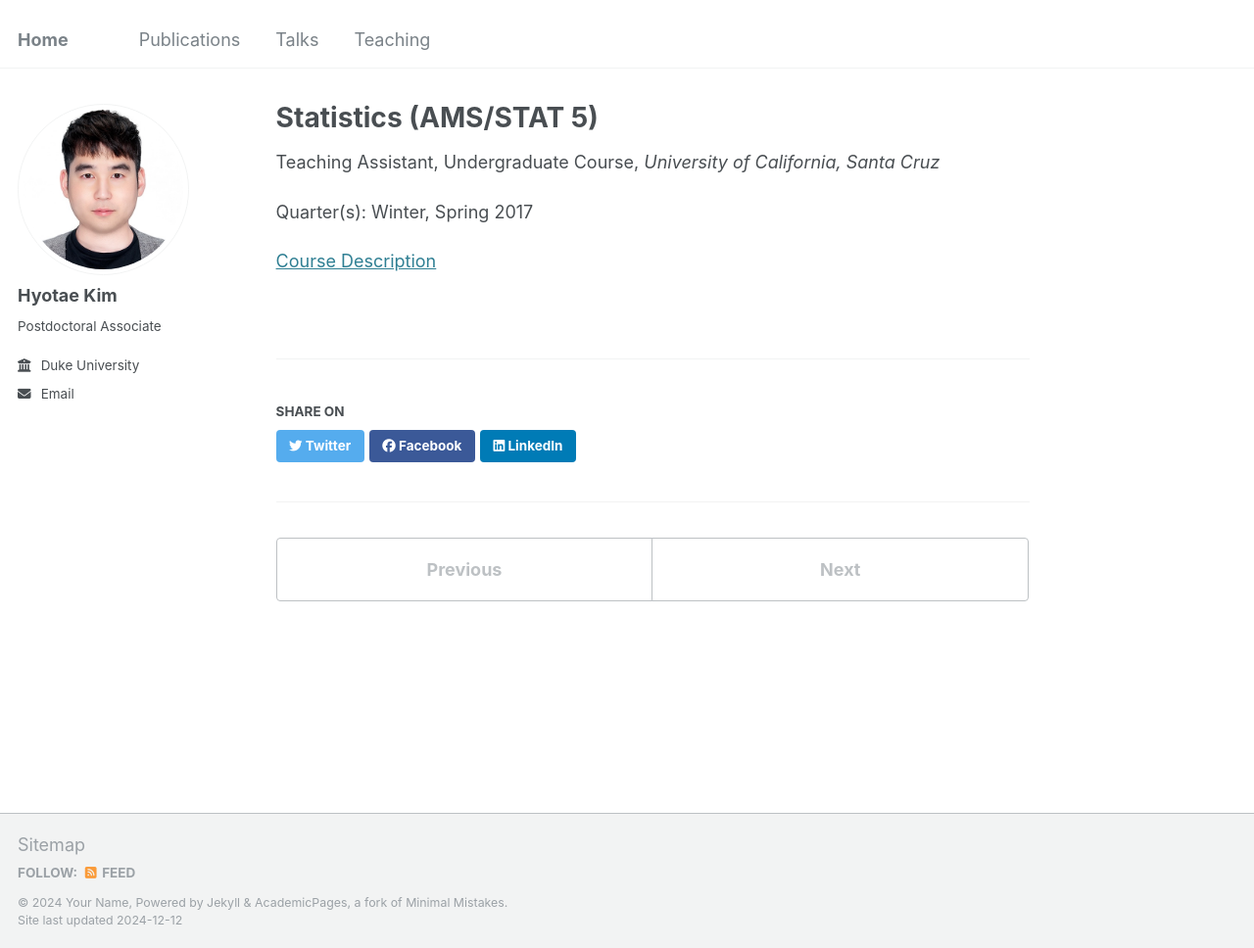
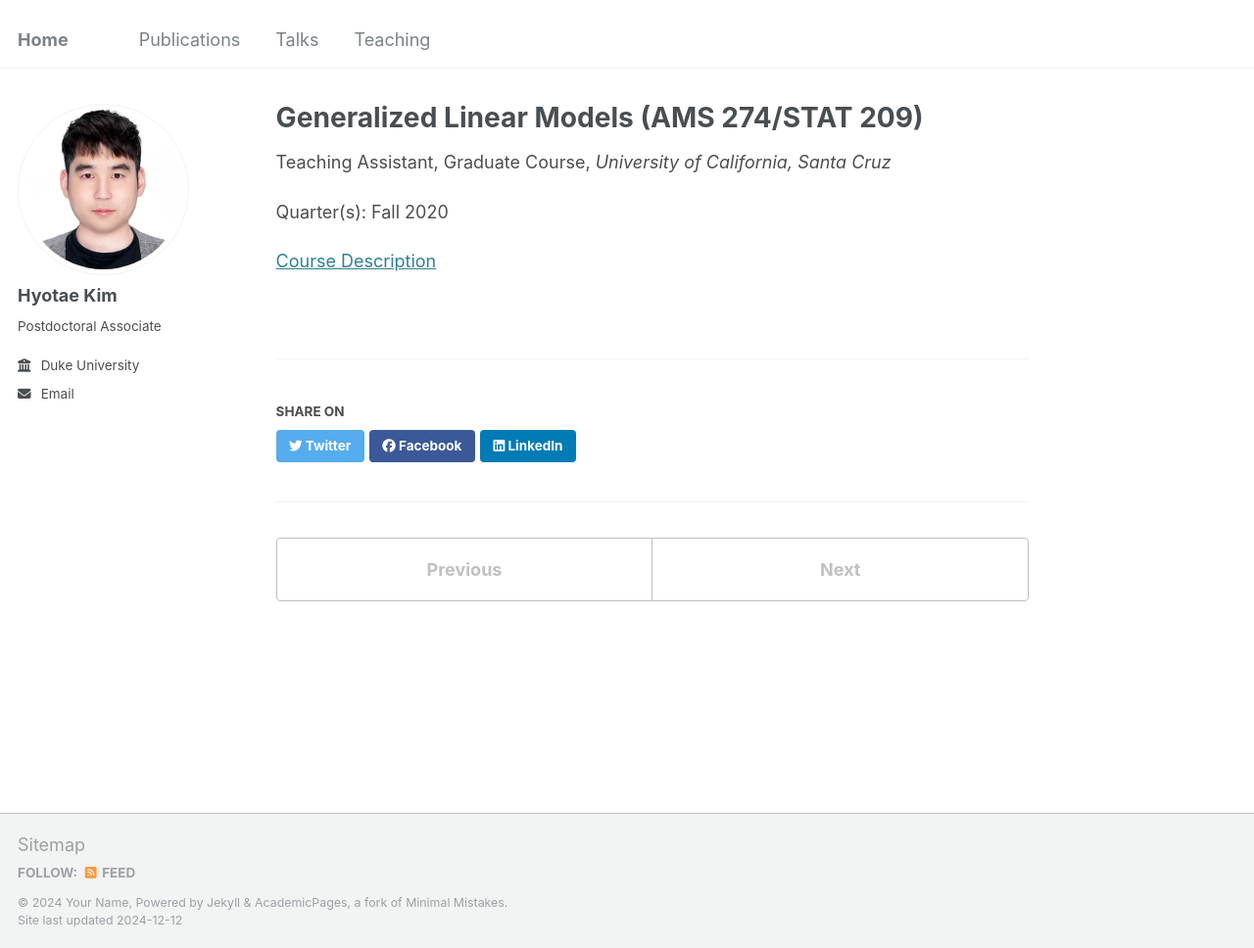
Before and after one commit to HyotaeKim/HyotaeKim.github.io, a Jekyll site: the page built from _teaching/stat274.md, in a window 1280 px wide and 968 px high. Shown: the whole window at 98% size. Built offline with Jekyll 4.4.1, drawn with Linux system fonts in a browser that asks for light colours.

Commit message:
Update stat274.md

```diff
--- a/_teaching/stat274.md
+++ b/_teaching/stat274.md
@@ -1,12 +1,12 @@
 ---
-title: "Statistics (AMS/STAT 5)"
+title: "Generalized Linear Models (AMS 274/STAT 209)"
 collection: teaching
 role: "Teaching Assistant"
-type: "Undergraduate Course"
+type: "Graduate Course"
 permalink:
 venue: "University of California, Santa Cruz"
 ---
 
-Quarter(s): Winter, Spring 2017
+Quarter(s): Fall 2020
 
-[Course Description](https://catalog.ucsc.edu/en/current/general-catalog/courses/stat-statistics/lower-division/stat-5/)
+[Course Description](https://catalog.ucsc.edu/en/2022-2023/general-catalog/courses/stat-statistics/graduate/stat-209/)
```
